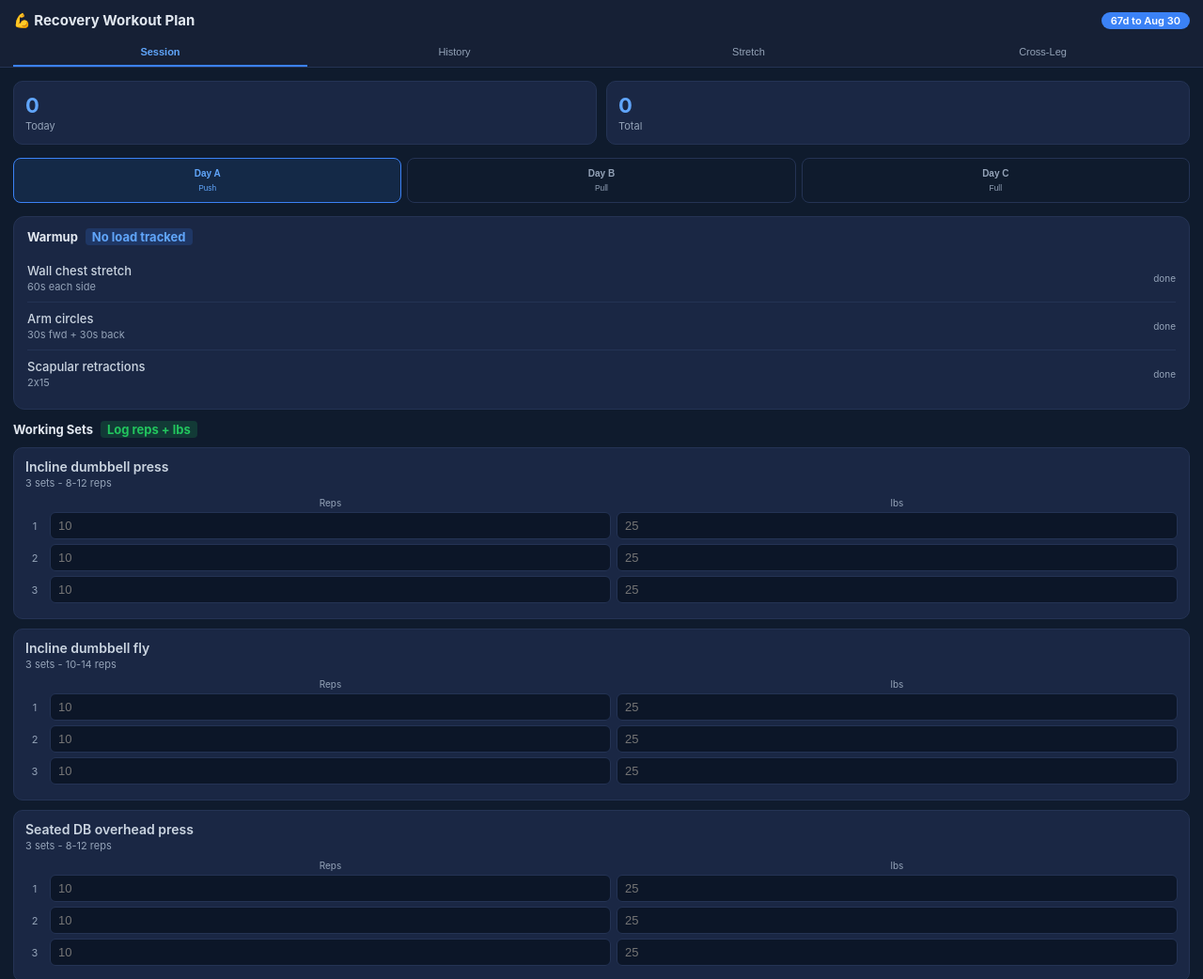
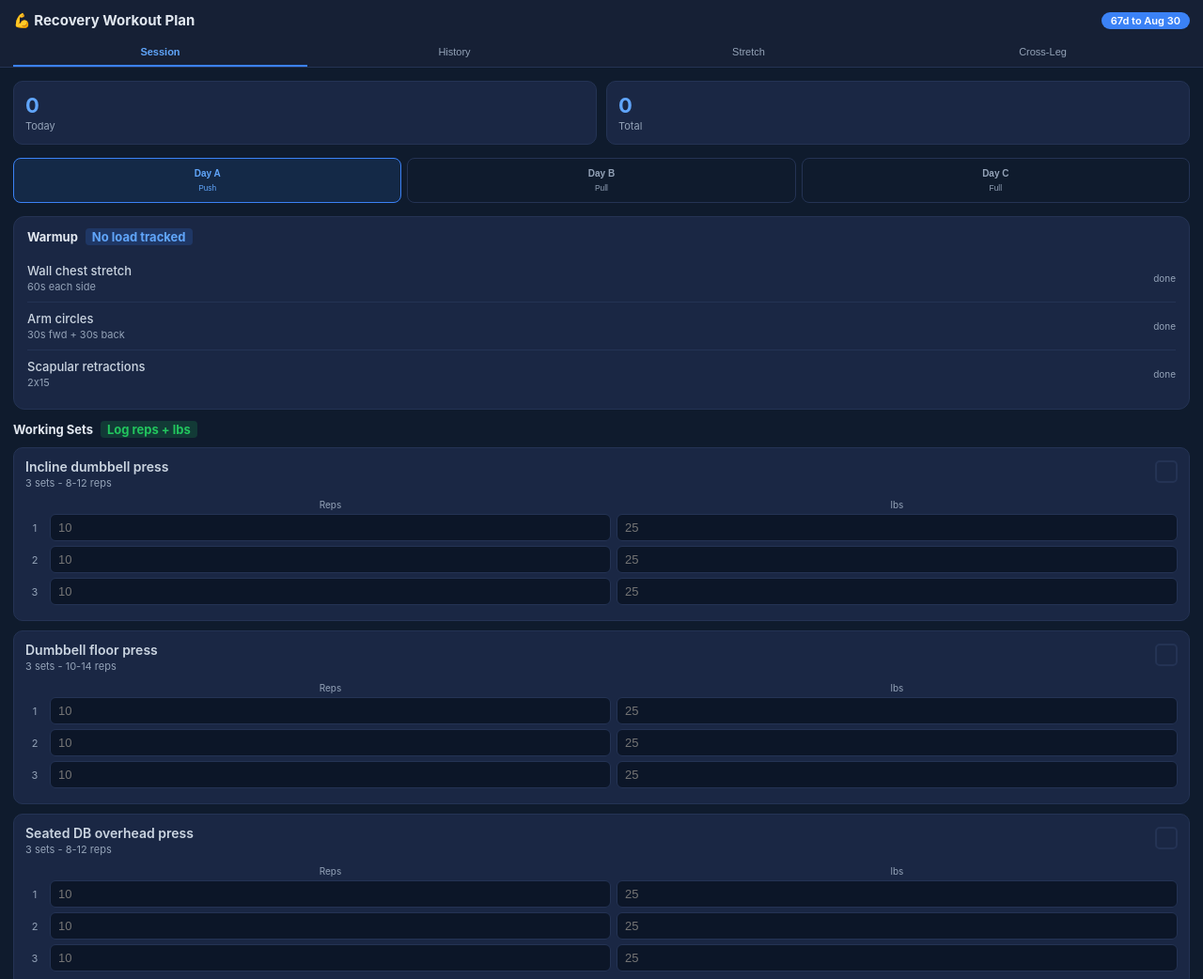
Before and after one commit to sarcorp95/workout-tracker, a plain HTML site: page index.html in a window 1280 px wide. Shown: the top 1042 px of the page at 94% size. Drawn offline with Linux system fonts and the light colour scheme.

Commit message:
Update index.html

```diff
--- a/index.html
+++ b/index.html
@@ -30,14 +30,20 @@ h1{font-size:15px;font-weight:700}
 .chip{font-size:10px;border-radius:4px;padding:1px 7px;font-weight:600}
 .cb{background:rgba(59,130,246,.18);color:#60a5fa}
 .cg{background:rgba(34,197,94,.18);color:#22c55e}
+.ca{background:rgba(168,85,247,.18);color:#c084fc}
 .wi{display:flex;justify-content:space-between;align-items:center;padding:9px 0;border-bottom:1px solid #243354}
 .wi:last-child{border-bottom:none}
 .wn{font-size:13px;color:#cbd5e1;font-weight:500}
 .wnt{font-size:11px;color:#94a3b8;margin-top:2px}
-.ec{background:#1a2744;border:1px solid #243354;border-radius:10px;padding:11px 12px;margin-bottom:10px}
+.ec{background:#1a2744;border:1px solid #243354;border-radius:10px;padding:11px 12px;margin-bottom:10px;transition:opacity .2s}
+.ec.done{opacity:.45}
 .en{font-size:14px;font-weight:600;color:#cbd5e1;margin-bottom:2px}
-.em{font-size:11px;color:#94a3b8;margin-bottom:8px}
+.em{font-size:11px;color:#94a3b8;margin-bottom:6px}
+.arm-tag{font-size:10px;color:#c084fc;font-weight:600;margin-bottom:6px}
 .nd{background:rgba(245,158,11,.1);border:1px solid rgba(245,158,11,.3);border-radius:8px;padding:7px 10px;margin-bottom:8px;font-size:12px;color:#f59e0b}
+.ex-hd{display:flex;align-items:flex-start;justify-content:space-between;gap:8px;margin-bottom:4px}
+.ex-ck{width:24px;height:24px;border-radius:5px;border:2px solid #243354;background:transparent;display:flex;align-items:center;justify-content:center;cursor:pointer;flex-shrink:0;margin-top:2px}
+.ex-ck.on{background:#22c55e;border-color:#22c55e}
 .gr{display:grid;grid-template-columns:20px 1fr 1fr;gap:6px;align-items:center;margin-bottom:5px}
 .grh{display:grid;grid-template-columns:20px 1fr 1fr;gap:6px;margin-bottom:4px}
 .sn{font-size:11px;color:#94a3b8;text-align:center}
@@ -71,6 +77,7 @@ input[type=number]{background:#0c1628;border:1px solid #243354;border-radius:6px
 .wc.dn .wcn,.wc.dn .wcm{color:#22c55e}
 .cr{display:flex;justify-content:space-between;padding:6px 0;border-bottom:1px solid #243354;font-size:13px}
 .empty{color:#94a3b8;text-align:center;margin-top:30px;font-size:14px}
+.done-lbl{font-size:11px;color:#22c55e;margin-top:4px}
 </style>
 </head>
 <body>
@@ -156,88 +163,155 @@ input[type=number]{background:#0c1628;border:1px solid #243354;border-radius:6px
 var DAYS = [
   { label:"Day A - Push",
     wu:[{n:"Wall chest stretch",t:"60s each side"},{n:"Arm circles",t:"30s fwd + 30s back"},{n:"Scapular retractions",t:"2x15"}],
-    ex:[{n:"Incline dumbbell press",s:3,lo:8,hi:12,bw:0},{n:"Incline dumbbell fly",s:3,lo:10,hi:14,bw:0},{n:"Seated DB overhead press",s:3,lo:8,hi:12,bw:0},{n:"Dumbbell lateral raise",s:3,lo:12,hi:16,bw:0},{n:"Tricep overhead extension",s:3,lo:12,hi:15,bw:0},{n:"Tricep kickback",s:3,lo:12,hi:15,bw:0}] },
+    ex:[
+      {n:"Incline dumbbell press",s:3,lo:8,hi:12,bw:0,arm:0},
+      {n:"Dumbbell floor press",s:3,lo:10,hi:14,bw:0,arm:0},
+      {n:"Seated DB overhead press",s:3,lo:8,hi:12,bw:0,arm:0},
+      {n:"Dumbbell lateral raise",s:3,lo:12,hi:16,bw:0,arm:0},
+      {n:"Tricep overhead extension",s:3,lo:12,hi:15,bw:0,arm:1},
+      {n:"Tricep rope pulldown",s:3,lo:12,hi:15,bw:0,arm:1},
+      {n:"Close grip dumbbell press",s:3,lo:10,hi:14,bw:0,arm:1}
+    ]},
   { label:"Day B - Pull",
     wu:[{n:"Band pull-apart",t:"2x20"},{n:"Shoulder rolls",t:"30s fwd + 30s back"},{n:"Light dumbbell curl",t:"1x15 very light"}],
-    ex:[{n:"Lat pulldown wide grip",s:3,lo:8,hi:12,bw:0},{n:"Lat pulldown close grip",s:3,lo:10,hi:14,bw:0},{n:"Rear delt dumbbell row",s:3,lo:12,hi:15,bw:0},{n:"Seated dumbbell curl",s:3,lo:10,hi:14,bw:0},{n:"Dumbbell hammer curl",s:3,lo:10,hi:14,bw:0},{n:"Wrist curl palms up",s:3,lo:15,hi:20,bw:1},{n:"Reverse wrist curl",s:3,lo:15,hi:20,bw:1}] },
+    ex:[
+      {n:"Lat pulldown wide grip",s:3,lo:8,hi:12,bw:0,arm:0},
+      {n:"Lat pulldown close grip",s:3,lo:10,hi:14,bw:0,arm:0},
+      {n:"Rear delt dumbbell row",s:3,lo:12,hi:15,bw:0,arm:0},
+      {n:"Seated dumbbell curl",s:3,lo:10,hi:14,bw:0,arm:1},
+      {n:"Dumbbell hammer curl",s:3,lo:10,hi:14,bw:0,arm:1},
+      {n:"Incline dumbbell curl",s:3,lo:10,hi:14,bw:0,arm:1},
+      {n:"Wrist curl palms up",s:3,lo:15,hi:20,bw:1,arm:1},
+      {n:"Reverse wrist curl",s:3,lo:15,hi:20,bw:1,arm:1}
+    ]},
   { label:"Day C - Full Body",
     wu:[{n:"Arm circles",t:"30s fwd + 30s back"},{n:"Chest opener stretch",t:"60s"},{n:"Push-up wall to floor",t:"2x10 chosen level"}],
-    ex:[{n:"Dumbbell pullover",s:3,lo:10,hi:14,bw:0},{n:"Lat pulldown medium grip",s:3,lo:8,hi:12,bw:0},{n:"Rear delt fly seated",s:3,lo:12,hi:15,bw:0},{n:"Concentration curl",s:3,lo:10,hi:14,bw:0},{n:"Overhead extension",s:3,lo:12,hi:15,bw:0},{n:"Hammer curl",s:3,lo:10,hi:14,bw:0},{n:"Dead bug",s:3,lo:8,hi:10,bw:1},{n:"Bird dog",s:3,lo:8,hi:10,bw:1}] }
+    ex:[
+      {n:"Dumbbell pullover",s:3,lo:10,hi:14,bw:0,arm:0},
+      {n:"Lat pulldown medium grip",s:3,lo:8,hi:12,bw:0,arm:0},
+      {n:"Rear delt fly seated",s:3,lo:12,hi:15,bw:0,arm:0},
+      {n:"Concentration curl",s:3,lo:10,hi:14,bw:0,arm:1},
+      {n:"Overhead extension",s:3,lo:12,hi:15,bw:0,arm:1},
+      {n:"Hammer curl",s:3,lo:10,hi:14,bw:0,arm:1},
+      {n:"Dead bug",s:3,lo:8,hi:10,bw:1,arm:0},
+      {n:"Bird dog",s:3,lo:8,hi:10,bw:1,arm:0}
+    ]}
 ];
+
 var STRS = ["Butterfly stretch","Figure-4 stretch lying","Hip flexor stretch kneeling 60s each side","Seated wide-leg forward fold","Supine spinal twist each side","Ankle and foot circles","Cross-legged hold timed","Calf stretch standing each side"];
 var CLWKS = [{w:1,t:12},{w:2,t:15},{w:3,t:18},{w:4,t:22},{w:5,t:25},{w:6,t:30},{w:7,t:35},{w:8,t:42},{w:9,t:48},{w:10,t:55},{w:11,t:60}];
 var TODAY = new Date().toISOString().slice(0,10);
-var DB = {history:[],str:{},cl:[],start:TODAY};
+var DB = {history:[],str:{},cl:[],start:TODAY,exdone:{}};
 var curDay = 0, sets = {};
 var clt = null, cls = 0, clgo = false;
 var stt = null, sts = 30, stg = 30, stgo = false;
 
-function loadDB(){try{var r=localStorage.getItem("rwp26");if(r)DB=JSON.parse(r);}catch(e){}}
+function loadDB(){
+  try{
+    var r=localStorage.getItem("rwp26");
+    if(r){ DB=JSON.parse(r); }
+    if(!DB.exdone) DB.exdone={};
+    if(!DB.start) DB.start=TODAY;
+  }catch(e){}
+}
 function saveDB(){try{localStorage.setItem("rwp26",JSON.stringify(DB));}catch(e){}}
 
 function boot(){
   loadDB();
   var d=Math.max(0,Math.ceil((new Date("2026-08-30")-new Date())/864e5));
   document.getElementById("badge").textContent=d+"d to Aug 30";
-  initSets();drawAll();
+  initSets(); drawAll();
 }
 
 function drawAll(){
-  var n=0;for(var i=0;i<DB.history.length;i++){if(DB.history[i].date===TODAY)n++;}
+  var n=0;
+  for(var i=0;i<DB.history.length;i++){ if(DB.history[i].date===TODAY) n++; }
   document.getElementById("cnt-today").textContent=n;
   document.getElementById("cnt-total").textContent=DB.history.length;
-  drawW();drawH();drawStr();drawCL();
+  drawW(); drawH(); drawStr(); drawCL();
 }
 
 function goTab(id,btn){
   var ps=document.querySelectorAll(".pg"),ts=document.querySelectorAll(".tb");
-  for(var i=0;i<ps.length;i++)ps[i].classList.remove("on");
-  for(var i=0;i<ts.length;i++)ts[i].classList.remove("on");
-  document.getElementById("pg-"+id).classList.add("on");btn.classList.add("on");
+  for(var i=0;i<ps.length;i++) ps[i].classList.remove("on");
+  for(var i=0;i<ts.length;i++) ts[i].classList.remove("on");
+  document.getElementById("pg-"+id).classList.add("on"); btn.classList.add("on");
 }
 
 function goDay(i,btn){
   curDay=i;
   var bs=document.querySelectorAll(".db");
-  for(var j=0;j<bs.length;j++)bs[j].classList.remove("on");
-  btn.classList.add("on");initSets();drawW();
+  for(var j=0;j<bs.length;j++) bs[j].classList.remove("on");
+  btn.classList.add("on"); initSets(); drawW();
 }
 
 function initSets(){
-  sets={};var ex=DAYS[curDay].ex;
-  for(var i=0;i<ex.length;i++){sets[i]=[];for(var s=0;s<ex[i].s;s++)sets[i].push({r:"",w:""});}
+  sets={};
+  var ex=DAYS[curDay].ex;
+  for(var i=0;i<ex.length;i++){
+    sets[i]=[];
+    for(var s=0;s<ex[i].s;s++) sets[i].push({r:"",w:""});
+  }
+}
+
+function exKey(di,ei){ return TODAY+"-"+di+"-"+ei; }
+function isExDone(di,ei){ return !!(DB.exdone && DB.exdone[exKey(di,ei)]); }
+function togExDone(di,ei){
+  if(!DB.exdone) DB.exdone={};
+  DB.exdone[exKey(di,ei)]=!DB.exdone[exKey(di,ei)];
+  saveDB(); drawW();
 }
 
 function getNudge(name,hi){
   var all=[];
-  for(var i=0;i<DB.history.length;i++){var e=DB.history[i].ex||[];for(var j=0;j<e.length;j++){if(e[j].n===name)all.push(e[j]);}}
-  if(all.length<2)return null;
-  var a=all[all.length-2],b=all[all.length-1];
-  if(!a.lw||!b.lw||a.lw!==b.lw)return null;
-  if(a.lr>=hi&&b.lr>=hi)return"W"+(b.lw+5);
-  if(a.lr&&a.lr===b.lr)return"R";
+  for(var i=0;i<DB.history.length;i++){
+    var e=DB.history[i].ex||[];
+    for(var j=0;j<e.length;j++){ if(e[j].n===name) all.push(e[j]); }
+  }
+  if(all.length<2) return null;
+  var a=all[all.length-2], b=all[all.length-1];
+  if(!a.lw||!b.lw||a.lw!==b.lw) return null;
+  if(a.lr>=hi&&b.lr>=hi) return "W"+(b.lw+5);
+  if(a.lr&&a.lr===b.lr) return "R";
   return null;
 }
 
 function drawW(){
-  var d=DAYS[curDay],h="";
+  var d=DAYS[curDay], h="";
   h+="<div class='card'><div class='sh'><span>Warmup</span><span class='chip cb'>No load tracked</span></div>";
   for(var i=0;i<d.wu.length;i++){
-    var e=d.wu[i],br=i<d.wu.length-1?"border-bottom:1px solid #243354;":"";
+    var e=d.wu[i], br=i<d.wu.length-1?"border-bottom:1px solid #243354;":"";
     h+="<div class='wi' style='"+br+"'><div><div class='wn'>"+e.n+"</div><div class='wnt'>"+e.t+"</div></div><span style='font-size:10px;color:#94a3b8'>done</span></div>";
   }
-  h+="</div><div class='sh'><span>Working Sets</span><span class='chip cg'>Log reps + lbs</span></div>";
+  h+="</div>";
+  h+="<div class='sh'><span>Working Sets</span><span class='chip cg'>Log reps + lbs</span></div>";
   for(var i=0;i<d.ex.length;i++){
     var e=d.ex[i];
-    if(!sets[i]){sets[i]=[];for(var s=0;s<e.s;s++)sets[i].push({r:"",w:""});}
+    if(!sets[i]){ sets[i]=[]; for(var s=0;s<e.s;s++) sets[i].push({r:"",w:""}); }
+    var done=isExDone(curDay,i);
     var nd=getNudge(e.n,e.hi);
-    h+="<div class='ec'><div class='en'>"+e.n+"</div><div class='em'>"+e.s+" sets - "+e.lo+"-"+e.hi+" reps"+(e.bw?" - bodyweight":"")+"</div>";
-    if(nd){var msg=nd.charAt(0)==="W"?"Try "+nd.slice(1)+" lbs next session!":"Try 1 more rep - very consistent!";h+="<div class='nd'>&#128161; "+msg+"</div>";}
-    h+="<div class='grh'><div></div><div class='ch'>Reps</div><div class='ch'>"+(e.bw?"-":"lbs")+"</div></div>";
-    for(var si=0;si<e.s;si++){
-      var sv=sets[i][si]||{r:"",w:""};
-      var wc=e.bw?"<div class='bwc'>BW</div>":"<input type='number' placeholder='25' value='"+sv.w+"' oninput='upd("+i+","+si+",0,this.value)'>";
-      h+="<div class='gr'><div class='sn'>"+(si+1)+"</div><input type='number' placeholder='10' value='"+sv.r+"' oninput='upd("+i+","+si+",1,this.value)'>"+wc+"</div>";
+    h+="<div class='ec"+(done?" done":"")+"'>";
+    h+="<div class='ex-hd'>";
+    h+="<div style='flex:1'>";
+    h+="<div class='en'>"+e.n+"</div>";
+    h+="<div class='em'>"+e.s+" sets - "+e.lo+"-"+e.hi+" reps"+(e.bw?" - bodyweight":"")+"</div>";
+    if(e.arm) h+="<div class='arm-tag'>&#128170; Arms priority</div>";
+    h+="</div>";
+    h+="<div class='ex-ck"+(done?" on":"")+"' onclick='togExDone("+curDay+","+i+")'>"+(done?"<span style='color:#fff;font-size:13px;font-weight:700'>&#10003;</span>":"")+"</div>";
+    h+="</div>";
+    if(nd){
+      var msg=nd.charAt(0)==="W"?"Try "+nd.slice(1)+" lbs next session!":"Try 1 more rep - very consistent!";
+      h+="<div class='nd'>&#128161; "+msg+"</div>";
+    }
+    if(done){
+      h+="<div class='done-lbl'>&#10003; Completed</div>";
+    } else {
+      h+="<div class='grh'><div></div><div class='ch'>Reps</div><div class='ch'>"+(e.bw?"-":"lbs")+"</div></div>";
+      for(var si=0;si<e.s;si++){
+        var sv=sets[i][si]||{r:"",w:""};
+        var wc=e.bw?"<div class='bwc'>BW</div>":"<input type='number' placeholder='25' value='"+sv.w+"' oninput='upd("+i+","+si+",0,this.value)'>";
+        h+="<div class='gr'><div class='sn'>"+(si+1)+"</div><input type='number' placeholder='10' value='"+sv.r+"' oninput='upd("+i+","+si+",1,this.value)'>"+wc+"</div>";
+      }
     }
     h+="</div>";
   }
@@ -245,21 +319,22 @@ function drawW(){
 }
 
 function upd(i,si,f,v){
-  if(!sets[i])sets[i]=[];
-  if(!sets[i][si])sets[i][si]={r:"",w:""};
-  if(f===1)sets[i][si].r=v;else sets[i][si].w=v;
+  if(!sets[i]) sets[i]=[];
+  if(!sets[i][si]) sets[i][si]={r:"",w:""};
+  if(f===1) sets[i][si].r=v; else sets[i][si].w=v;
 }
 
 function doSave(){
-  var d=DAYS[curDay],exs=[];
+  var d=DAYS[curDay], exs=[];
   for(var i=0;i<d.ex.length;i++){
-    var e=d.ex[i],s0=sets[i]&&sets[i][0]?sets[i][0]:{r:"",w:""},ss=[];
-    if(sets[i])for(var si=0;si<sets[i].length;si++)ss.push({r:sets[i][si].r,w:sets[i][si].w});
+    var e=d.ex[i], s0=sets[i]&&sets[i][0]?sets[i][0]:{r:"",w:""}, ss=[];
+    if(sets[i]) for(var si=0;si<sets[i].length;si++) ss.push({r:sets[i][si].r,w:sets[i][si].w});
     exs.push({n:e.n,sets:ss,lw:s0.w?parseFloat(s0.w):null,lr:s0.r?parseInt(s0.r):null});
   }
   DB.history.unshift({date:TODAY,type:d.label,ex:exs});
-  saveDB();fb("fb-s","Workout saved!");initSets();drawW();
-  var n=0;for(var i=0;i<DB.history.length;i++){if(DB.history[i].date===TODAY)n++;}
+  saveDB(); fb("fb-s","Workout saved!"); initSets(); drawW();
+  var n=0;
+  for(var i=0;i<DB.history.length;i++){ if(DB.history[i].date===TODAY) n++; }
   document.getElementById("cnt-today").textContent=n;
   document.getElementById("cnt-total").textContent=DB.history.length;
   drawH();
@@ -267,15 +342,18 @@ function doSave(){
 
 function drawH(){
   var el=document.getElementById("hlist");
-  if(!DB.history.length){el.innerHTML="<div class='empty'>No workouts yet.</div>";return;}
+  if(!DB.history.length){ el.innerHTML="<div class='empty'>No workouts yet.</div>"; return; }
   var h="";
   for(var i=0;i<DB.history.length;i++){
     var e=DB.history[i];
     h+="<div class='hc'><div style='display:flex;justify-content:space-between;margin-bottom:8px'><span style='font-size:13px;font-weight:700;color:#60a5fa'>"+e.type+"</span><span style='font-size:11px;color:#94a3b8'>"+e.date+"</span></div>";
     var ex=e.ex||[];
     for(var j=0;j<ex.length;j++){
-      var x=ex[j],pts=[],ss=x.sets||[];
-      for(var k=0;k<ss.length;k++){if(ss[k].w)pts.push(ss[k].r+"r@"+ss[k].w+"lb");else if(ss[k].r)pts.push(ss[k].r+"r");}
+      var x=ex[j], pts=[], ss=x.sets||[];
+      for(var k=0;k<ss.length;k++){
+        if(ss[k].w) pts.push(ss[k].r+"r@"+ss[k].w+"lb");
+        else if(ss[k].r) pts.push(ss[k].r+"r");
+      }
       h+="<div style='font-size:12px;color:#94a3b8;margin-bottom:3px'><b style='color:#cbd5e1;font-weight:500'>"+x.n+"</b> - "+(pts.length?pts.join(", "):"logged")+"</div>";
     }
     h+="</div>";
@@ -284,75 +362,88 @@ function drawH(){
 }
 
 function drawStr(){
-  var td=DB.str[TODAY]||{},done=0;
-  for(var i=0;i<STRS.length;i++){if(td[i])done++;}
+  var td=DB.str[TODAY]||{}, done=0;
+  for(var i=0;i<STRS.length;i++){ if(td[i]) done++; }
   var sc=document.getElementById("sc");
-  sc.textContent=done+"/"+STRS.length;sc.style.color=done===STRS.length?"#22c55e":"#94a3b8";
+  sc.textContent=done+"/"+STRS.length;
+  sc.style.color=done===STRS.length?"#22c55e":"#94a3b8";
   document.getElementById("spb").style.width=Math.round(done/STRS.length*100)+"%";
   var h="";
   for(var i=0;i<STRS.length;i++){
     var on=!!td[i];
-    h+="<div class='strow' onclick='togStr("+i+")'><div class='ck"+(on?" on":"")+"'>"+(on?"<span style='color:#fff;font-size:11px;font-weight:700'>&#10003;</span>":"")+"</div><span class='stl"+(on?" on":"")+"'>"+STRS[i]+"</span></div>";
+    h+="<div class='strow' onclick='togStr("+i+")'>";
+    h+="<div class='ck"+(on?" on":"")+"'>"+(on?"<span style='color:#fff;font-size:11px;font-weight:700'>&#10003;</span>":"")+"</div>";
+    h+="<span class='stl"+(on?" on":"")+"'>"+STRS[i]+"</span></div>";
   }
   document.getElementById("strlist").innerHTML=h;
 }
 
 function togStr(i){
-  if(!DB.str[TODAY])DB.str[TODAY]={};
+  if(!DB.str[TODAY]) DB.str[TODAY]={};
   DB.str[TODAY][i]=!DB.str[TODAY][i];
-  saveDB();drawStr();
+  saveDB(); drawStr();
 }
 
 function setPre(s,b){
-  var bs=document.querySelectorAll(".pre");for(var i=0;i<bs.length;i++)bs[i].classList.remove("on");
-  b.classList.add("on");clearInterval(stt);stgo=false;stg=s;sts=s;
+  var bs=document.querySelectorAll(".pre");
+  for(var i=0;i<bs.length;i++) bs[i].classList.remove("on");
+  b.classList.add("on"); clearInterval(stt); stgo=false; stg=s; sts=s;
   document.getElementById("st-btn").textContent="Start";
-  document.getElementById("st-d").style.color="#60a5fa";updST();
+  document.getElementById("st-d").style.color="#60a5fa"; updST();
 }
 function togST(){
-  if(stgo){clearInterval(stt);stgo=false;document.getElementById("st-btn").textContent="Start";}
+  if(stgo){ clearInterval(stt); stgo=false; document.getElementById("st-btn").textContent="Start"; }
   else{
-    if(sts<=0)sts=stg;stgo=true;document.getElementById("st-btn").textContent="Pause";
-    stt=setInterval(function(){sts--;updST();if(sts<=0){clearInterval(stt);stgo=false;document.getElementById("st-btn").textContent="Start";document.getElementById("st-d").style.color="#22c55e";setTimeout(function(){document.getElementById("st-d").style.color="#60a5fa";},2000);}},1000);
+    if(sts<=0) sts=stg; stgo=true; document.getElementById("st-btn").textContent="Pause";
+    stt=setInterval(function(){
+      sts--; updST();
+      if(sts<=0){
+        clearInterval(stt); stgo=false;
+        document.getElementById("st-btn").textContent="Start";
+        document.getElementById("st-d").style.color="#22c55e";
+        setTimeout(function(){ document.getElementById("st-d").style.color="#60a5fa"; },2000);
+      }
+    },1000);
   }
 }
-function rstST(){clearInterval(stt);stgo=false;sts=stg;document.getElementById("st-btn").textContent="Start";document.getElementById("st-d").style.color="#60a5fa";updST();}
-function updST(){var m=Math.floor(sts/60),s=sts%60;document.getElementById("st-d").textContent=m+":"+(s<10?"0":"")+s;}
+function rstST(){ clearInterval(stt); stgo=false; sts=stg; document.getElementById("st-btn").textContent="Start"; document.getElementById("st-d").style.color="#60a5fa"; updST(); }
+function updST(){ var m=Math.floor(sts/60),s=sts%60; document.getElementById("st-d").textContent=m+":"+(s<10?"0":"")+s; }
 
 function drawCL(){
   var wks=Math.floor((new Date()-new Date(DB.start))/6048e5);
-  var cw=Math.min(11,wks+1),tgt=CLWKS[cw-1].t;
+  var cw=Math.min(11,wks+1), tgt=CLWKS[cw-1].t;
   document.getElementById("cl-w").textContent="W"+cw;
   document.getElementById("cl-t").textContent=tgt+"m";
   var h="";
   for(var i=0;i<CLWKS.length;i++){
-    var w=CLWKS[i],cls="wc"+(w.w===cw?" act":w.w<cw?" dn":"");
+    var w=CLWKS[i], cls="wc"+(w.w===cw?" act":w.w<cw?" dn":"");
     h+="<div class='"+cls+"'><span class='wcn'>W"+w.w+"</span><span class='wcm'>"+w.t+"m</span></div>";
   }
   document.getElementById("wkmap").innerHTML=h;
   var ch=document.getElementById("cl-hist");
-  if(!DB.cl||!DB.cl.length){ch.innerHTML="<div style='color:#94a3b8;font-size:13px'>No sessions yet.</div>";return;}
-  h="";var rv=DB.cl.slice().reverse();
+  if(!DB.cl||!DB.cl.length){ ch.innerHTML="<div style='color:#94a3b8;font-size:13px'>No sessions yet.</div>"; return; }
+  h=""; var rv=DB.cl.slice().reverse();
   for(var i=0;i<rv.length;i++){
-    var l=rv[i],col=l.m>=tgt?"#22c55e":"#60a5fa";
+    var l=rv[i], col=l.m>=tgt?"#22c55e":"#60a5fa";
     h+="<div class='cr'><span style='color:#94a3b8'>"+l.d+"</span><span style='color:"+col+";font-weight:600'>"+l.m+" min"+(l.m>=tgt?" &#10003;":"")+"</span></div>";
   }
   ch.innerHTML=h;
 }
 
 function togCL(){
-  if(clgo){clearInterval(clt);clgo=false;document.getElementById("cl-btn").textContent="Start";}
-  else{clgo=true;document.getElementById("cl-btn").textContent="Pause";clt=setInterval(function(){cls++;updCL();},1000);}
+  if(clgo){ clearInterval(clt); clgo=false; document.getElementById("cl-btn").textContent="Start"; }
+  else{ clgo=true; document.getElementById("cl-btn").textContent="Pause"; clt=setInterval(function(){ cls++; updCL(); },1000); }
 }
-function rstCL(){clearInterval(clt);clgo=false;cls=0;updCL();document.getElementById("cl-btn").textContent="Start";}
-function updCL(){var m=Math.floor(cls/60),s=cls%60;document.getElementById("cl-d").textContent=m+":"+(s<10?"0":"")+s;}
+function rstCL(){ clearInterval(clt); clgo=false; cls=0; updCL(); document.getElementById("cl-btn").textContent="Start"; }
+function updCL(){ var m=Math.floor(cls/60),s=cls%60; document.getElementById("cl-d").textContent=m+":"+(s<10?"0":"")+s; }
 
 function logCL(){
-  var m=parseFloat(document.getElementById("cl-inp").value);if(!m||isNaN(m))return;
-  DB.cl.push({d:TODAY,m:m});saveDB();document.getElementById("cl-inp").value="";fb("fb-c","Session logged!");drawCL();
+  var m=parseFloat(document.getElementById("cl-inp").value);
+  if(!m||isNaN(m)) return;
+  DB.cl.push({d:TODAY,m:m}); saveDB(); document.getElementById("cl-inp").value=""; fb("fb-c","Session logged!"); drawCL();
 }
 
-function fb(id,msg){var el=document.getElementById(id);el.textContent=msg;setTimeout(function(){el.textContent="";},2500);}
+function fb(id,msg){ var el=document.getElementById(id); el.textContent=msg; setTimeout(function(){ el.textContent=""; },2500); }
 
 boot();
 </script>
```
